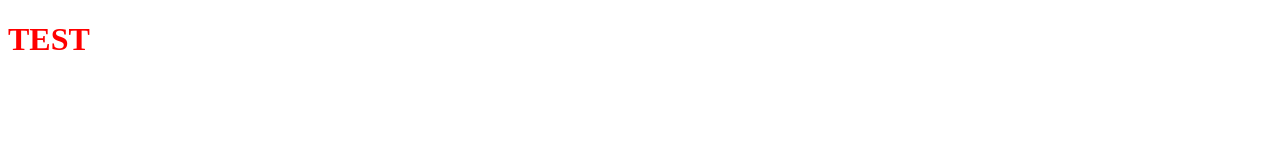
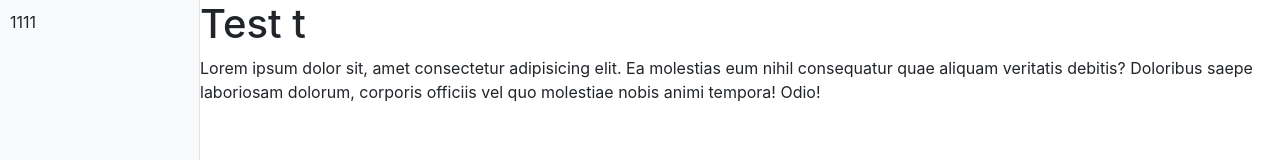
Before and after one commit to Sekir0/Site-ConstructorOn-NativeJS, a website built with webpack: page src/index.html in a window 1280 px wide. Shown: the top 160 px of the page. Built offline with nearby package versions, Linux system fonts and the light colour scheme.

Commit message:
Added bootstrap and styles

```diff
--- a/package.json
+++ b/package.json
@@ -22,7 +22,9 @@
   },
   "homepage": "https://github.com/Sekir0/SiteOnNativeJS#readme",
   "devDependencies": {
+    "css-loader": "^4.2.1",
     "html-webpack-plugin": "^4.3.0",
+    "style-loader": "^1.2.1",
     "webpack": "^4.44.1",
     "webpack-cli": "^3.3.12",
     "webpack-dev-server": "^3.11.0"
--- a/src/index.html
+++ b/src/index.html
@@ -3,9 +3,26 @@
 <head>
     <meta charset="UTF-8">
     <meta name="viewport" content="width=device-width, initial-scale=1.0">
+    <link rel="stylesheet" href="https://stackpath.bootstrapcdn.com/bootstrap/4.5.2/css/bootstrap.min.css" integrity="sha384-JcKb8q3iqJ61gNV9KGb8thSsNjpSL0n8PARn9HuZOnIxN0hoP+VmmDGMN5t9UJ0Z" crossorigin="anonymous">
     <title>Document</title>
 </head>
 <body>
-    <h1>TEST</h1>
+    <div id="app" class="container-fluid">
+        <div id="panel" class="bg-light sidebar">
+            1111
+        </div>
+        <div id="site" class="content">
+            <div class="row">
+                <div class="col-sm">
+                    <h1>Test t</h1>
+                </div>
+            </div>
+            <div class="row">
+                <div class="col-sm">
+                    <p>Lorem ipsum dolor sit, amet consectetur adipisicing elit. Ea molestias eum nihil consequatur quae aliquam veritatis debitis? Doloribus saepe laboriosam dolorum, corporis officiis vel quo molestiae nobis animi tempora! Odio!</p>
+                </div>
+            </div>
+        </div>
+    </div>
 </body>
 </html>
--- a/src/index.js
+++ b/src/index.js
@@ -1,5 +1,4 @@
 import './module'
+import './styles/main.css'
 
 console.log('I am index.js')
-
-document.querySelector('h1').style.color = 'red'
--- /dev/null
+++ b/src/styles/main.css
@@ -0,0 +1,22 @@
+#app{
+    position: relative;
+}
+
+.content{
+    position: absolute;
+    top: 0;
+    right: 0;
+    left: 200px;
+}
+
+.sidebar{
+    position: fixed;
+    top: 0;
+    bottom: 0;
+    left: 0;
+    width: 200px;
+    z-index: 100;
+    padding: 10px;
+    box-shadow: inset -1px 0 0 rgba(0,0,0, .1);
+    overflow-y: auto;
+}
--- a/webpack.config.js
+++ b/webpack.config.js
@@ -14,5 +14,13 @@ module.exports = {
         new HTMLWebpackPlugin({
             template: './src/index.html'
         })
-    ]
+    ],
+    module: {
+        rules: [
+          {
+            test: /\.css$/i,
+            use: ['style-loader', 'css-loader'],
+          },
+        ],
+    }
 }
```
Also changed, not shown: 1 other file.
